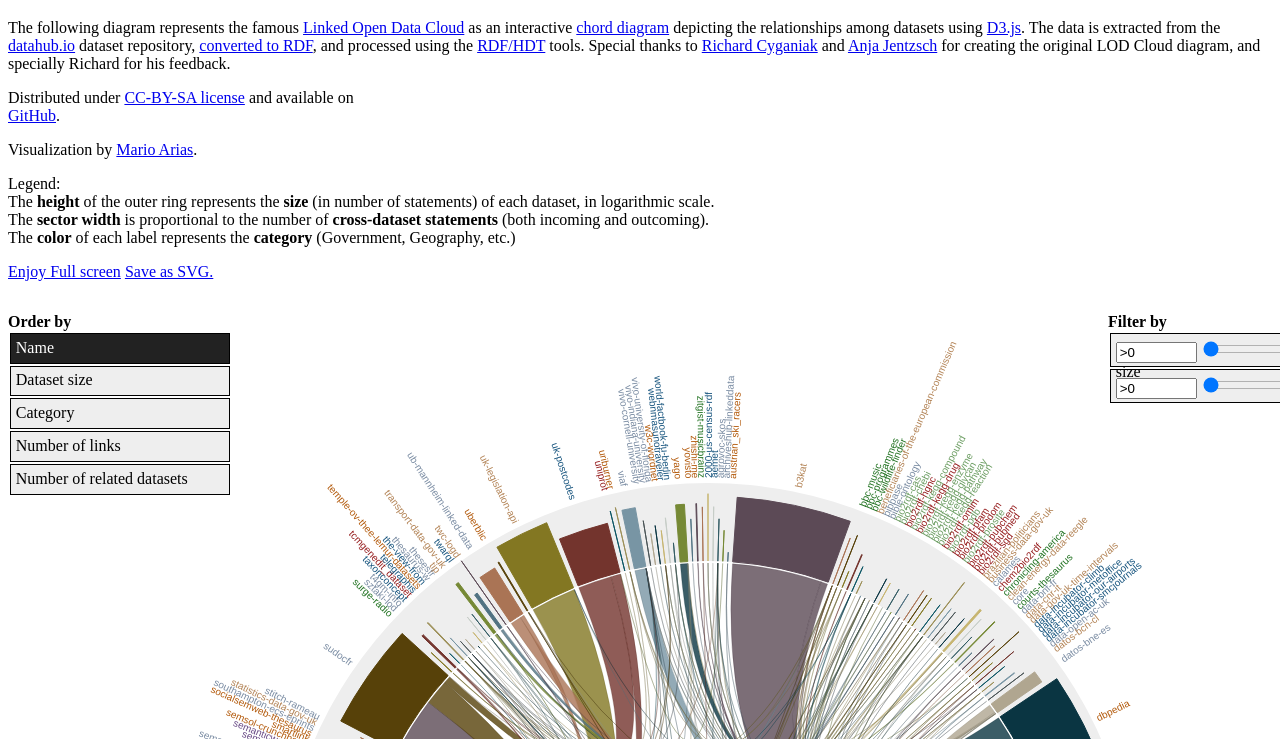
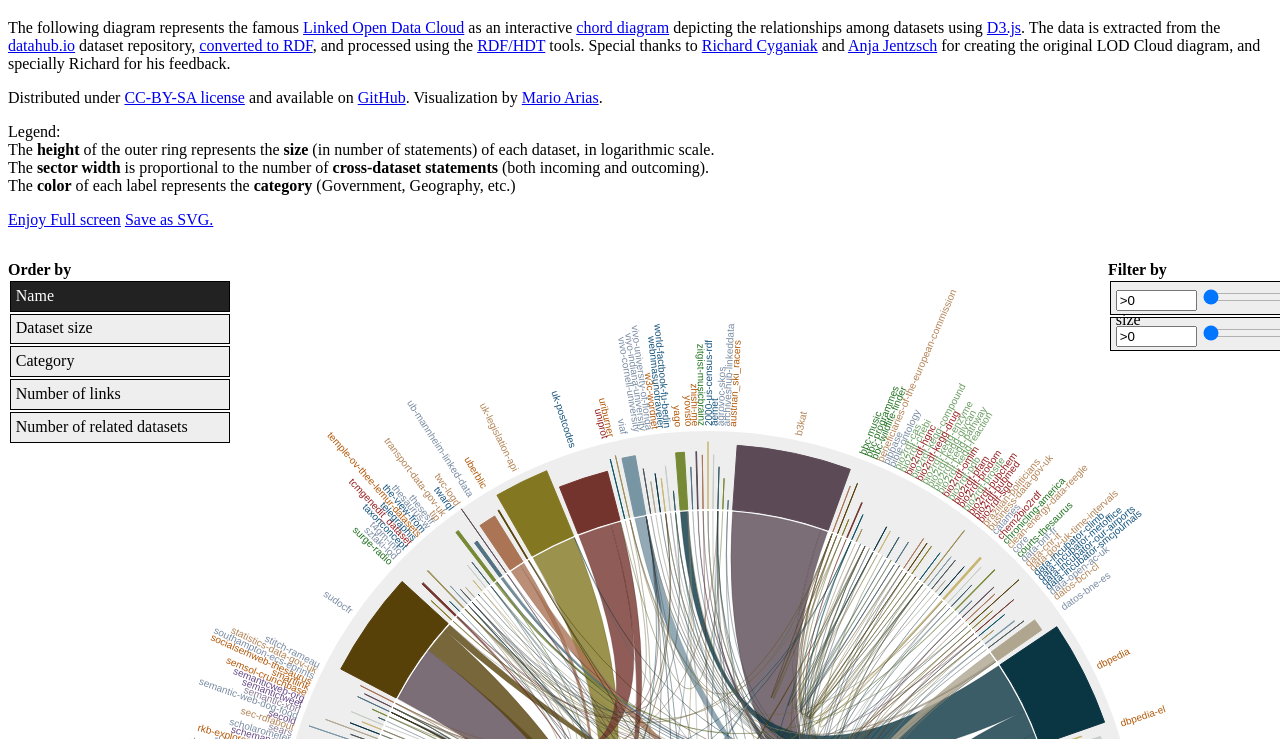
Before and after one commit to MarioAriasGa/lod-chord, a plain HTML site: page index.html in a window 1280 px wide. Shown: the part 61-800 px from the top of the page. Drawn offline with nearby package versions, Linux system fonts and the light colour scheme.

Commit message:
Indentation issues

```diff
--- a/index.html
+++ b/index.html
@@ -94,11 +94,10 @@
 	<h1>Linked Open Data is Linked!</h1>
 <p>The following diagram represents the famous <a href="http://lod-cloud.net">Linked Open Data Cloud</a> as an interactive <a href="https://github.com/mbostock/d3/wiki/Chord-Layout">chord diagram</a> depicting the relationships among datasets using <a href="http://d3js.org">D3.js</a>. The data is extracted from the <a href="http://datahub.io">datahub.io</a> dataset repository, <a href="https://github.com/lod-cloud/datahub2void">converted to RDF</a>, and processed using the <a href="http://www.rdfhdt.org">RDF/HDT</a> tools. Special thanks to <a href="http://richard.cyganiak.de/">Richard Cyganiak</a> and <a href="http://anjeve.de/">Anja Jentzsch</a> for creating the original LOD Cloud diagram, and specially Richard for his feedback.</p>
 
-Distributed under <a href="http://creativecommons.org/licenses/by-sa/3.0/">CC-BY-SA license</a> and available on <br/><a href="http://github.com/MarioAriasGa/lod-chord">GitHub</a>.
+Distributed under <a href="http://creativecommons.org/licenses/by-sa/3.0/">CC-BY-SA license</a> and available on <a href="http://github.com/MarioAriasGa/lod-chord">GitHub</a>. Visualization by <a href="http://github.com/MarioAriasGa">Mario Arias</a>.
 
 <script>!function(d,s,id){var js,fjs=d.getElementsByTagName(s)[0],p=/^http:/.test(d.location)?'http':'https';if(!d.getElementById(id)){js=d.createElement(s);js.id=id;js.src=p+'://platform.twitter.com/widgets.js';fjs.parentNode.insertBefore(js,fjs);}}(document, 'script', 'twitter-wjs');</script>
 
-<p>Visualization by <a href="http://github.com/MarioAriasGa">Mario Arias</a>.
 <p>Legend:<br/>
 The <b>height</b> of the outer ring represents the <b>size</b> (in number of statements) of each dataset, in logarithmic scale.<br/>
 The <b>sector width</b> is proportional to the number of <b>cross-dataset statements</b> (both incoming and outcoming).<br/>
```
